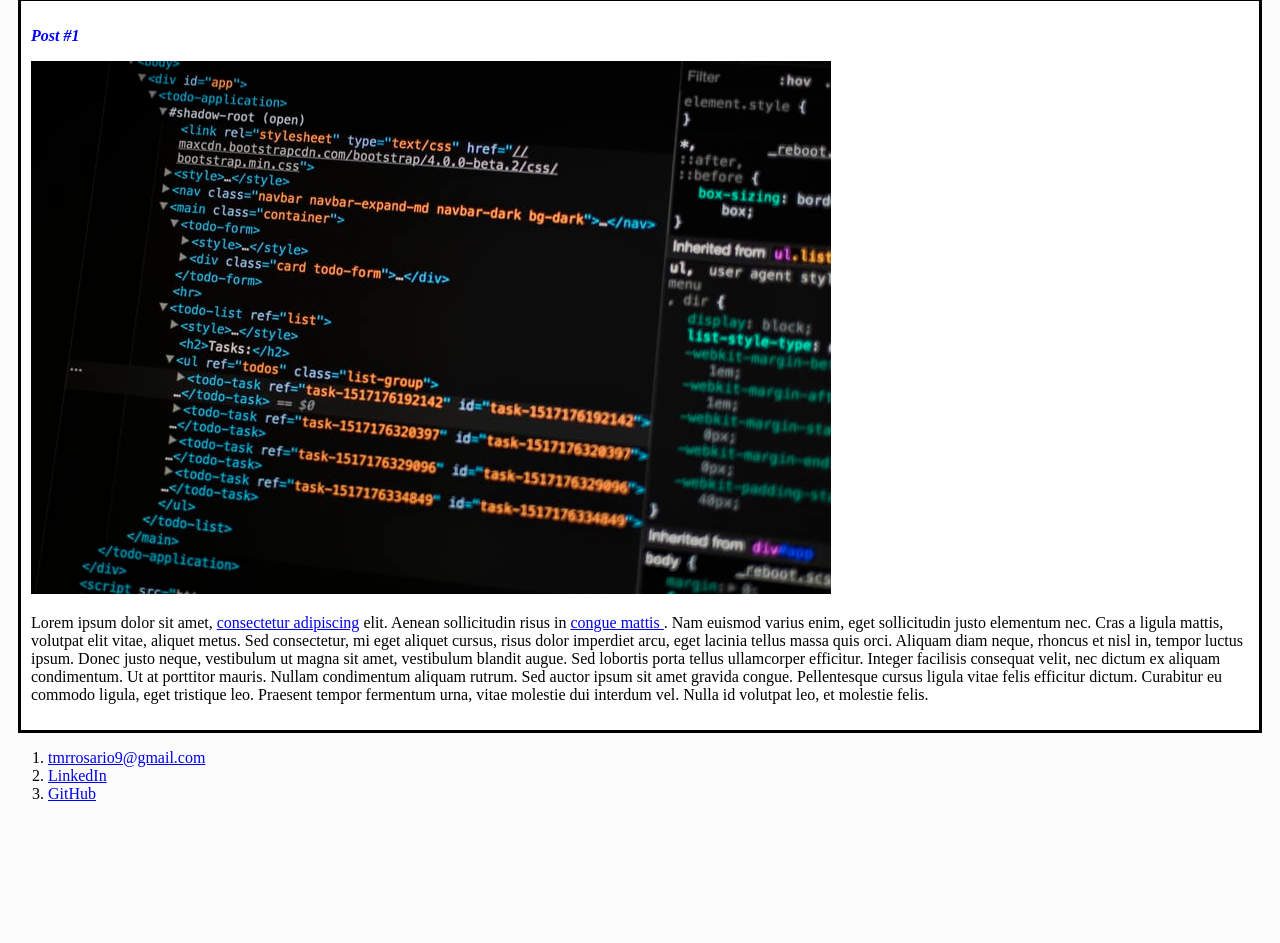
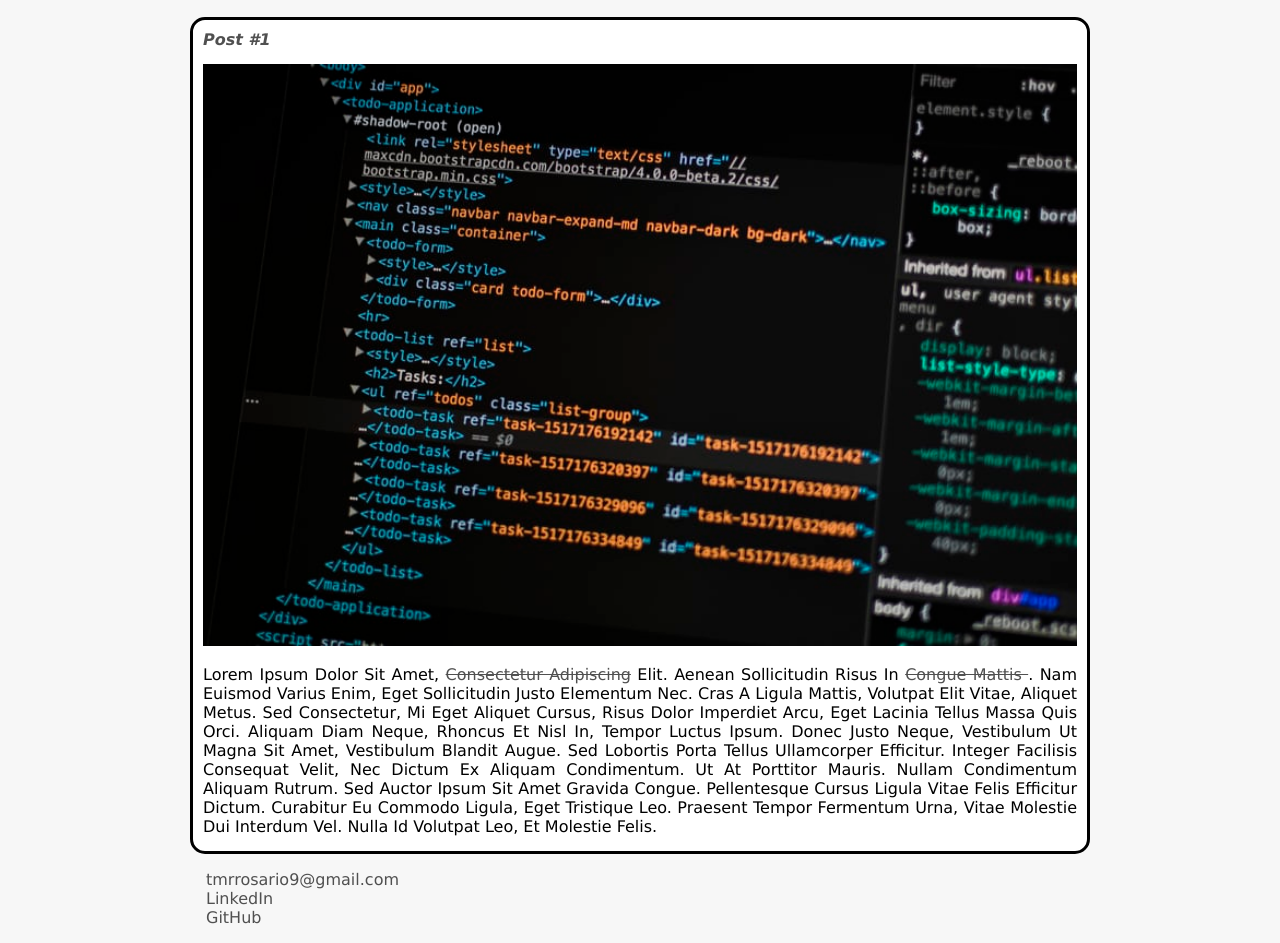
Before and after one commit to TiagoMerc/Introdu-o-a-cria-o-de-websites-com-HTML5-e-CSS3---DIO, a plain HTML site: page index.html in a window 1280 px wide. Shown: the part 781-1724 px from the top of the page. Before the commit the page ends 1600 px from the top, so only its background shows below. Drawn offline with Linux system fonts and the light colour scheme.

Commit message:
Estilizando elementos, textos e listas - Dimensão e alinhamento

```diff
--- a/index.html
+++ b/index.html
@@ -7,7 +7,7 @@
   </head>
   <body>
     <header>
-      <img src="tiago-merces.jpeg" alt="Ilustração do meu rosto">
+      <img src="tiago-merces.jpeg" alt="Ilustração do meu rosto" class="photo">
       <h1 id="title">Tiago Mercês</h1>
     </header>
     <section>
@@ -17,15 +17,15 @@
     <article class="post">
       <header>
         <h3 class="post_title">Post #1</h3>
-        <img src="postagem.jpeg" alt="Editor de texto contendo código html">
+        <img src="postagem.jpeg" alt="Editor de texto contendo código html" class="post_images">
       </header>
-      <p>
+      <p class="post_content">
         Lorem ipsum dolor sit amet, <a href="https://www.linkedin.com/in/tiago-merc%C3%AAs-ros%C3%A1rio-b6177b85" target="_blank">consectetur adipiscing</a> elit. Aenean sollicitudin risus in <a href="mailto:tmrrosario9@gmail.com"> congue mattis </a>. Nam euismod varius enim, eget sollicitudin justo elementum nec. Cras a ligula mattis, volutpat elit vitae, aliquet metus. Sed consectetur, mi eget aliquet cursus, risus dolor imperdiet arcu, eget lacinia tellus massa quis orci. Aliquam diam neque, rhoncus et nisl in, tempor luctus ipsum. Donec justo neque, vestibulum ut magna sit amet, vestibulum blandit augue. Sed lobortis porta tellus ullamcorper efficitur. Integer facilisis consequat velit, nec dictum ex aliquam condimentum. Ut at porttitor mauris. Nullam condimentum aliquam rutrum. Sed auctor ipsum sit amet gravida congue. Pellentesque cursus ligula vitae felis efficitur dictum. Curabitur eu commodo ligula, eget tristique leo. Praesent tempor fermentum urna, vitae molestie dui interdum vel. Nulla id volutpat leo, et molestie felis.
       </p>
     </article>
     </section>
 <footer>
-  <ol> <!--Não ordenada <ul></ul> -->
+  <ul class="contexts_list"> <!--Não ordenada <ul></ul> -->
     <li>
       <a href="mailto:tmrrosario9@gmail.com">tmrrosario9@gmail.com</a>
     </li>
@@ -35,7 +35,7 @@
     <li>
       <a href="https://github.com/TiagoMerc" target="_blank">GitHub</a>
     </li>
-  </ol>
+  </ul>
 </footer>
   </body>
 
--- a/style.css
+++ b/style.css
@@ -1,20 +1,63 @@
 body{
-  background: #fcfcfc;
+  background: #f7f7f7;
+  font-family: Verdana;
+  max-width: 900px;
+  margin: auto;
+}
+
+.photo{
+border: 3px solid #f7f7f7;
+border-radius: 5px;
+
 }
 
 #title, .subtitle, .post_title {
-  color: blue;
+  color: #505050;
 
+}
+
+#title{
+  font-size: 40px;
+  text-transform: line-through;
+}
+
+a{
+  text-decoration: line-through;
+  color: #505050;
 }
 
 .post_title{
   font-size: 16px;
   font-style: italic;
+  margin: 0;
+  margin-bottom: 15px;
 }
 
 .post{
   background: #fff;
   padding: 10px;
   border: 3px solid #000;
-  margin: 10px;
+  margin-bottom: 15px;
+  border-radius: 15px;
 }
+
+.post_content{
+  margin: 0;
+  margin-bottom: 5px;
+  text-transform: capitalize;
+  text-align: justify;
+
+}
+
+.post_images{
+  margin-bottom: 15px;
+  width: 100%;
+}
+.contexts_list{
+  list-style-type: none;
+  padding-left: 16px;
+}
+
+.contexts_list li a {
+text-decoration: none;
+}
```
